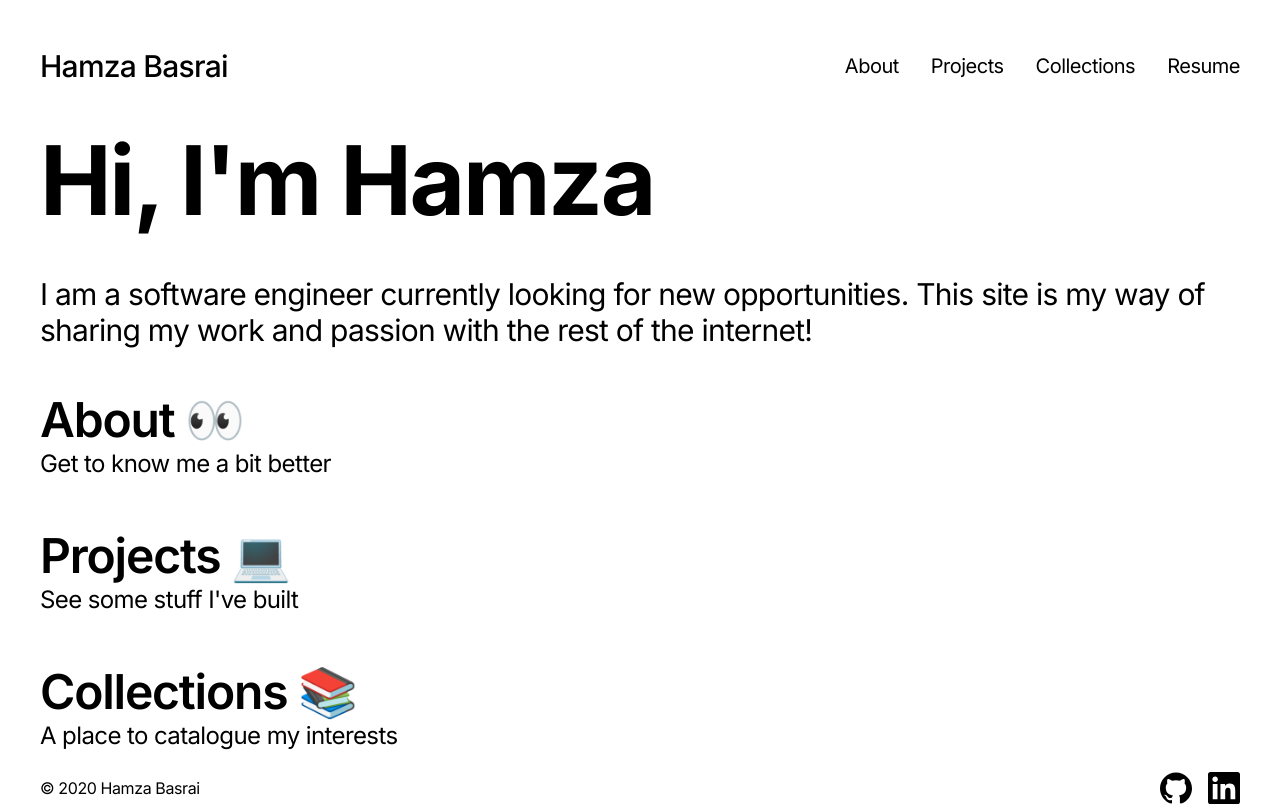
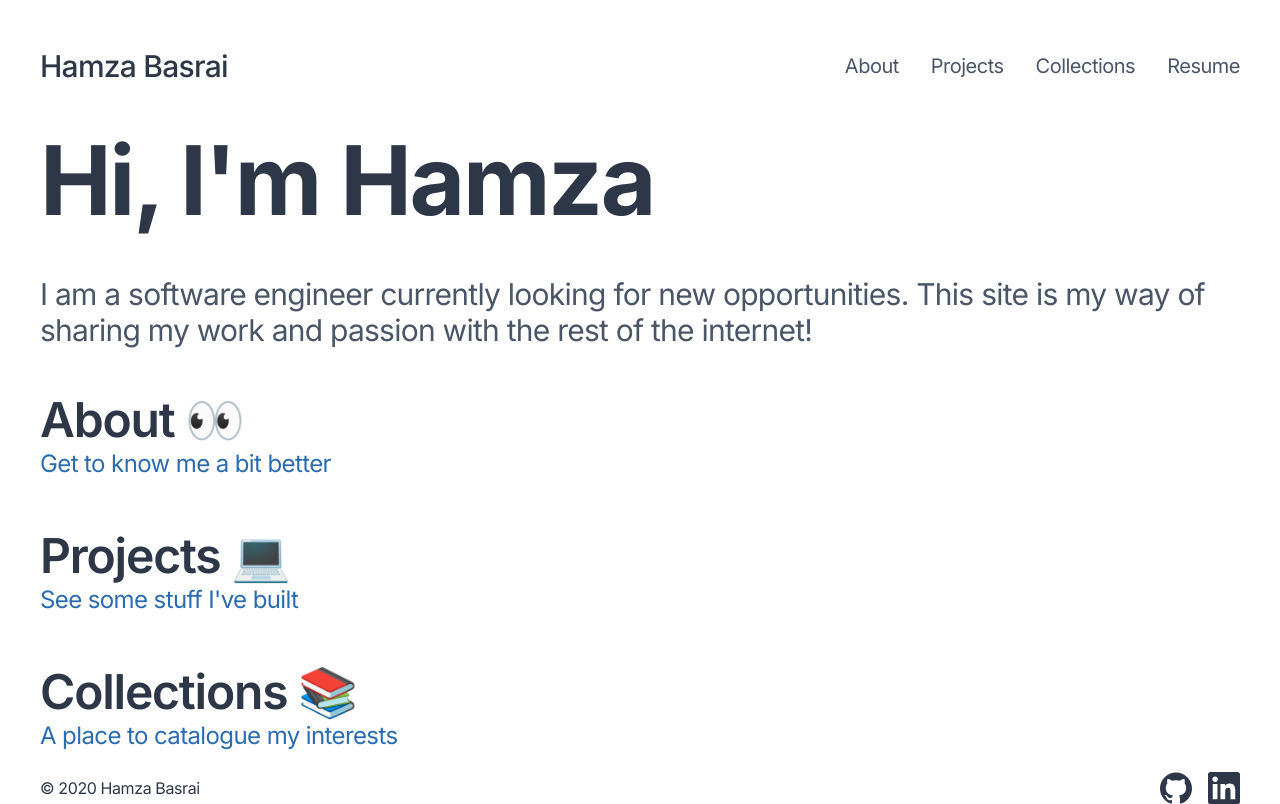
Before and after one commit to hamzabasrai/hamzabasrai.com_v2, a Gatsby site: page / in a window 1280 px wide. Built offline with nearby package versions, Linux system fonts and the light colour scheme; Gatsby itself is replaced by a stand-in of ours.

Commit message:
Add text color classes

```diff
--- a/src/components/footer.js
+++ b/src/components/footer.js
@@ -5,7 +5,7 @@ import LinkedIn from '../assets/linkedin.inline.svg';
 
 const Footer = () => {
   return (
-    <footer className="content-wrapper flex justify-between items-center my-2 lg:my-4">
+    <footer className="content-wrapper text-primary flex justify-between items-center my-2 lg:my-4">
       <p>© {new Date().getFullYear()} Hamza Basrai</p>
       <div className="space-x-4 flex justify-end">
         {/* <span>
@@ -25,7 +25,7 @@ const Footer = () => {
             target="_blank"
             rel="noopener noreferrer"
           >
-            <GitHub className="h-8 w-8 transition duration-100" />
+            <GitHub className="h-8 w-8 transition duration-100 fill-current" />
           </a>
         </span>
         <span>
@@ -36,7 +36,7 @@ const Footer = () => {
             target="_blank"
             rel="noopener noreferrer"
           >
-            <LinkedIn className="h-8 w-8 transition duration-100" />
+            <LinkedIn className="h-8 w-8 transition duration-100 fill-current" />
           </a>
         </span>
       </div>
--- a/src/components/header.js
+++ b/src/components/header.js
@@ -5,7 +5,7 @@ import Menu from '../assets/menu.inline.svg';
 import Cross from '../assets/cross.inline.svg';
 
 const NavLink = ({ title, ...props }) => (
-  <Link className="text-xl" {...props}>
+  <Link className="text-xl text-secondary hover:text-accent" {...props}>
     {title}
   </Link>
 );
@@ -27,10 +27,10 @@ const Header = () => {
     <header className="mt-4 md:mt-8 py-4 sticky top-0 z-10">
       <nav className="content-wrapper">
         <div className="flex items-center justify-between">
-          <h1 className="font-medium text-3xl md:hidden">
+          <h1 className="font-medium text-3xl text-primary md:hidden">
             <Link to="/">HB</Link>
           </h1>
-          <h1 className="hidden font-medium text-3xl md:block">
+          <h1 className="hidden font-medium text-3xl text-primary md:block">
             <Link to="/">Hamza Basrai</Link>
           </h1>
 
--- a/src/pages/index.js
+++ b/src/pages/index.js
@@ -7,11 +7,11 @@ import SEO from '../components/seo';
 import ArrowRight from '../assets/arrow-right.inline.svg';
 
 const PageLink = ({ title, subtitle, to }) => (
-  <Link className="group max-w-max" to={to}>
+  <Link className="group max-w-max text-primary" to={to}>
     <h2 className=" font-semibold text-3xl md:text-4xl xl:text-5xl 2xl:text-6xl">
       {title}
     </h2>
-    <p className="flex items-center space-x-2 text-lg md:text-xl xl:text-2xl 2xl:text-3xl">
+    <p className="text-accent flex items-center space-x-2 text-lg md:text-xl xl:text-2xl 2xl:text-3xl">
       <span>{subtitle}</span>
       <ArrowRight className="transition duration-500 ease-in-out opacity-0 group-hover:opacity-100 text- h-10 w-10" />
     </p>
@@ -22,10 +22,10 @@ const IndexPage = () => (
   <Layout>
     <SEO title="Home" />
     <div className="h-full flex flex-col space-y-8 lg:space-y-10 xl:space-y-12 2xl:space-y-14">
-      <h1 className="font-bold text-5xl md:text-7xl xl:text-8xl mt-4 md:mt-8">
+      <h1 className="font-bold text-primary text-5xl md:text-7xl xl:text-8xl mt-4 md:mt-8">
         Hi, I'm Hamza
       </h1>
-      <p className="text-xl md:text-2xl xl:text-3xl 2xl:text-4xl">
+      <p className="text-xl text-secondary md:text-2xl xl:text-3xl 2xl:text-4xl">
         I am a software engineer currently looking for new opportunities. This
         site is my way of sharing my work and passion with the rest of the
         internet!
--- a/src/styles/global.css
+++ b/src/styles/global.css
@@ -41,6 +41,10 @@
 @tailwind utilities;
 
 @layer base {
+  body {
+    @apply bg-primary;
+  }
+
   h1,
   h2,
   h3,
```
